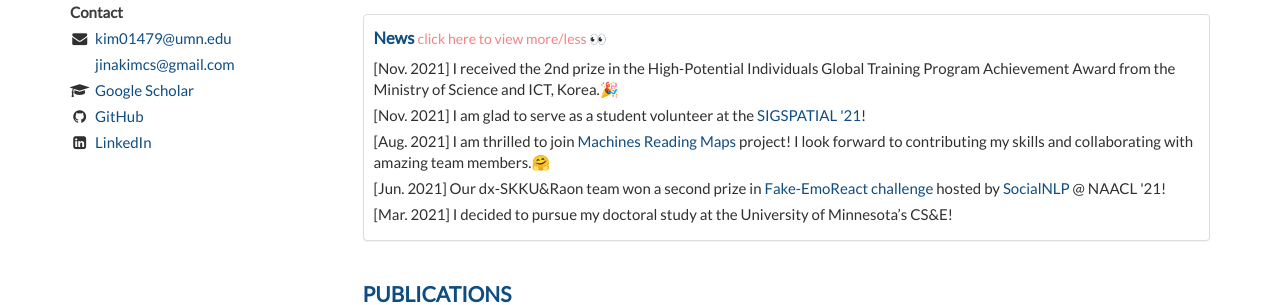
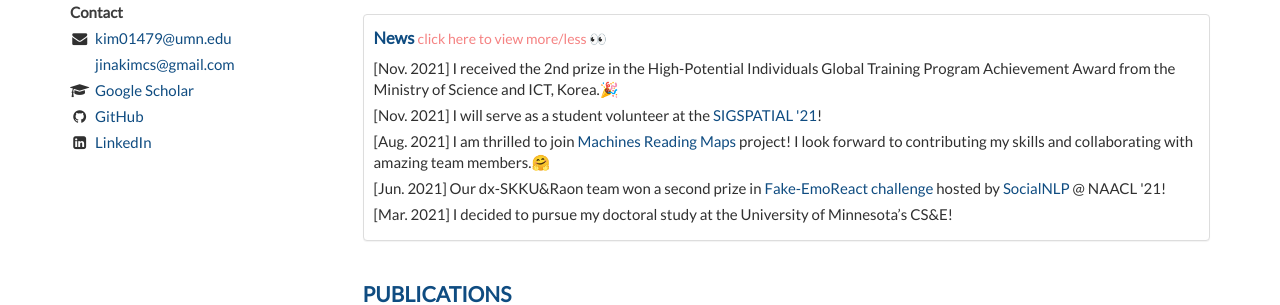
Before and after one commit to Jina-Kim/Jina-Kim.github.io, a Jekyll site: the page built from index.html, in a window 1280 px wide and 900 px high. Shown: the part 344-649 px from the top of the window. Built offline with Jekyll 4.4.1, drawn with Linux system fonts in a browser that asks for light colours; nearby versions of some CDN libraries; the list of posts is cut into pages by our own code.

Commit message:
Update about.html

```diff
--- a/_includes/about.html
+++ b/_includes/about.html
@@ -19,7 +19,7 @@
           <h2>News <a type="button" data-toggle="collapse" data-target="#collapseList" aria-expanded="false" aria-controls="collapseList" style="font-size: 85%; color: #F58282;font-weight: normal;">click here to view more/less 👀</a></h2>
         <ul class="list-unstyled">
             <li>[Nov. 2021] I received the 2nd prize in the High-Potential Individuals Global Training Program Achievement Award from the Ministry of Science and ICT, Korea.🎉</li>
-            <li>[Nov. 2021] I am glad to serve as a student volunteer at the <a href="https://sigspatial2021.sigspatial.org">SIGSPATIAL '21</a>!</li>
+            <li>[Nov. 2021] I will serve as a student volunteer at the <a href="https://sigspatial2021.sigspatial.org">SIGSPATIAL '21</a>!</li>
             <li>[Aug. 2021] I am thrilled to join <a href="http://machines-reading-maps.github.io">Machines Reading Maps</a> project! I look forward to contributing my skills and collaborating with amazing team members.🤗</li>
             <li>[Jun. 2021] Our dx-SKKU&amp;Raon team won a second prize in <a href="https://sites.google.com/view/covidfake-emoreact-2021/home?authuser=0">Fake-EmoReact challenge</a> hosted by <a href="https://sites.google.com/site/socialnlp2021/#pgnaacl">SocialNLP</a> @ NAACL '21! </li>
             <li>[Mar. 2021] I decided to pursue my doctoral study at the University of Minnesota’s CS&amp;E! </li>
```
